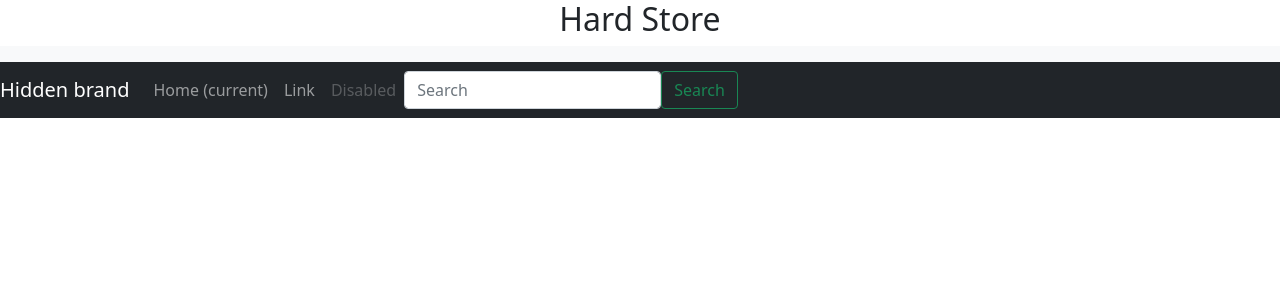
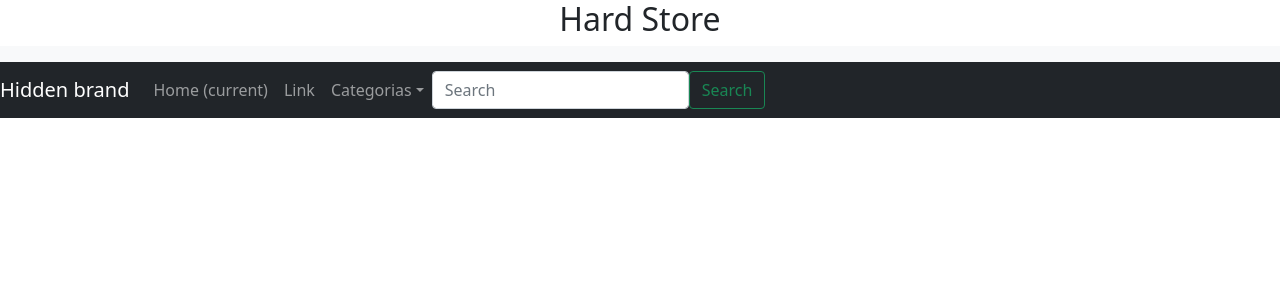
Before and after one commit to jpdalmolin/Ecommerce-ReactJS, a React (Create React App) app: page / in a window 1280 px wide. Shown: the top 300 px of the page. Built offline with nearby package versions, Linux system fonts and the light colour scheme.

Commit message:
Add files via upload

```diff
--- a/src/components/NavBar.jsx
+++ b/src/components/NavBar.jsx
@@ -21,10 +21,17 @@
       <li class="nav-item">
         <a class="nav-link" href="#">Link</a>
       </li>
-      <li class="nav-item">
-        <a class="nav-link disabled" href="#">Disabled</a>
+
+      <li class="nav-item dropdown">
+        <a class="nav-link dropdown-toggle" href="#" id="navbarDropdownMenuLink" data-toggle="dropdown" aria-haspopup="true" aria-expanded="false">
+          Categorias
+        </a>
+        <div class="dropdown-menu" aria-labelledby="navbarDropdownMenuLink">
+          <a class="dropdown-item" href="#">Action</a>
+          <a class="dropdown-item" href="#">Another action</a>
+          <a class="dropdown-item" href="#">Something else here</a>
+        </div>
       </li>
-
     </ul>
     <form class="form-inline my-2 my-lg-0 d-flex justify-content-end">
       <input class="form-control mr-sm-2 " type="search" placeholder="Search" aria-label="Search"></input>
```
